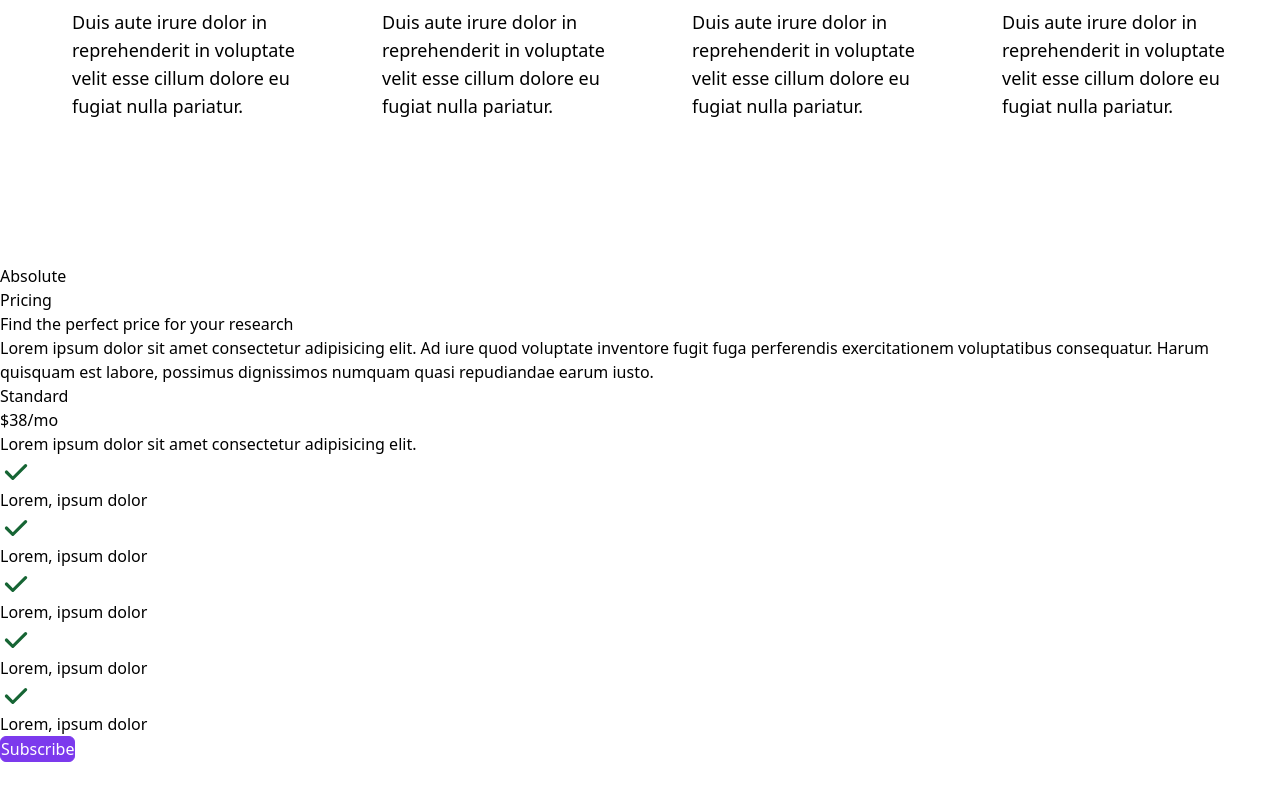
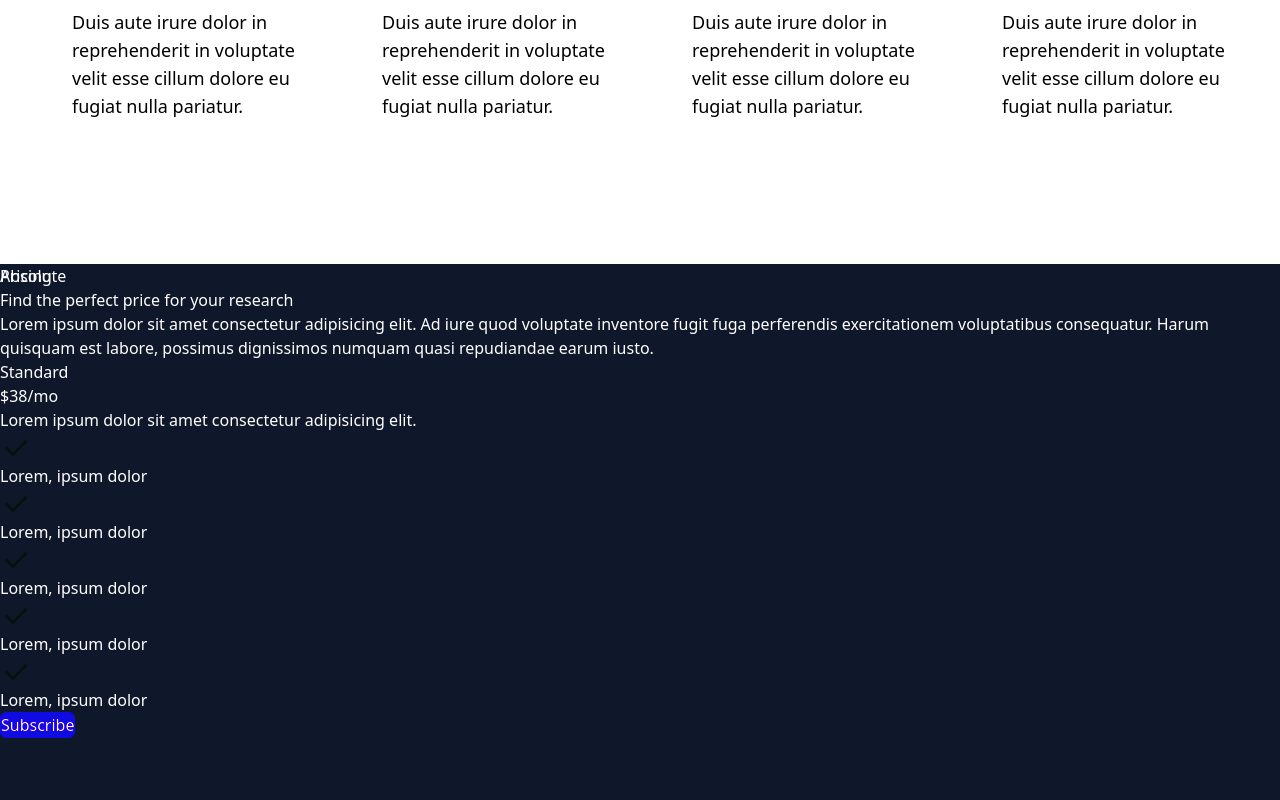
Before and after one commit to radosav-perisic/claut, a React (Vite) app: page / in a window 1280 px wide. Shown: the part 2698-3498 px from the top of the page. Before the commit the page ends 3460 px from the top, so only its background shows below. Built offline with nearby package versions, Linux system fonts and the light colour scheme.

Commit message:
Updated the style of Pricing component

```diff
--- a/src/components/Pricing.jsx
+++ b/src/components/Pricing.jsx
@@ -3,8 +3,8 @@ import { CheckIcon } from "@heroicons/react/solid";
 
 const Pricing = () => {
   return (
-    <div>
-      <div>Absolute</div>
+    <div className="w-full text-white my-24">
+      <div className="w-full h-[800px] bg-slate-900 absolute mix-blend-overlay">Absolute</div>
       <div>
         <div>
           <h2>Pricing</h2>
```
